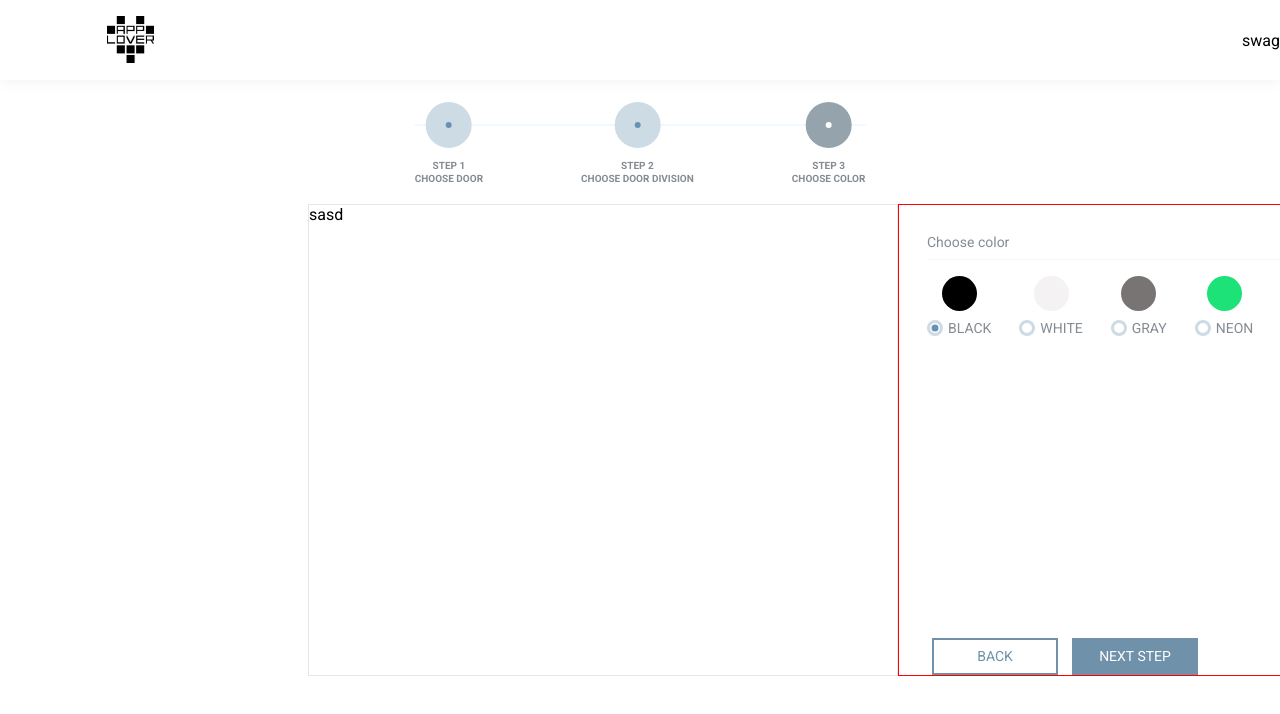
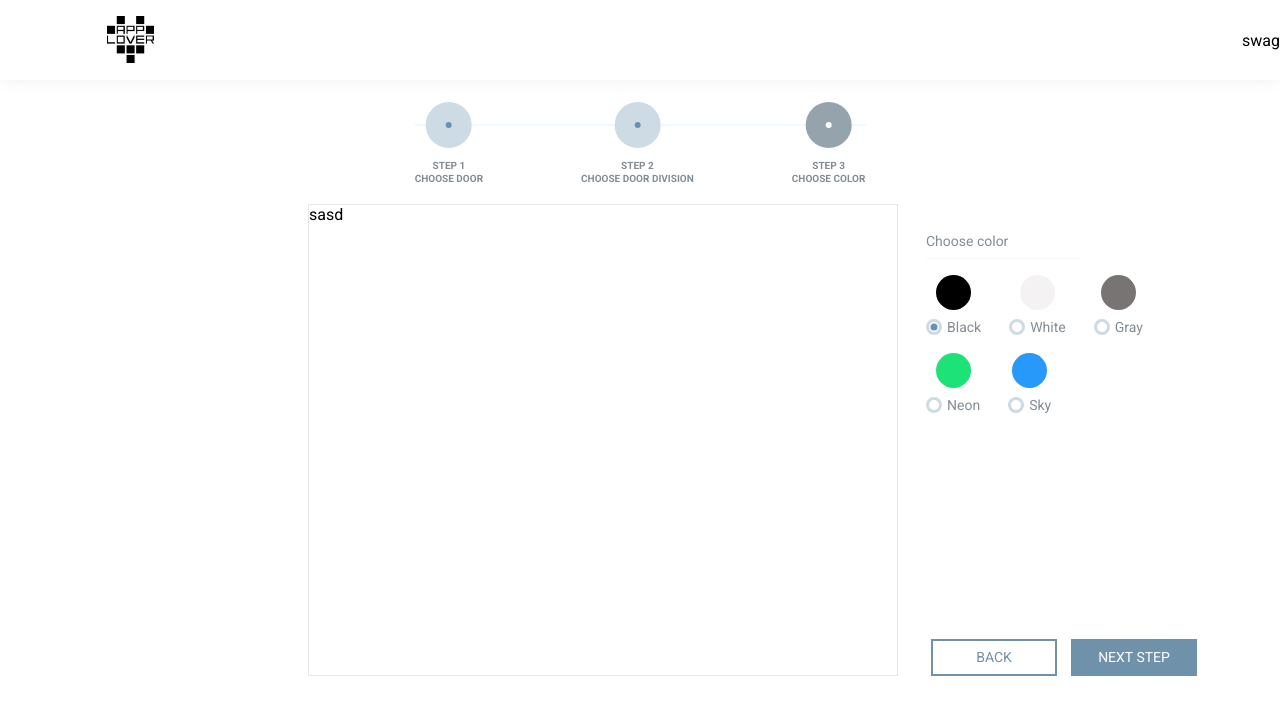
Before and after one commit to arturbien/the-doors, a React (Create React App) app: page / in a window 1280 px wide. Shown: the top 714 px of the page. Built offline with nearby package versions, Linux system fonts and the light colour scheme.

Commit message:
extracted ColorsSelect

```diff
--- /dev/null
+++ b/src/config.js
@@ -0,0 +1,11 @@
+export const DOOR_TYPES = {
+  SINGLE: "SINGLE",
+  DOUBLE: "DOUBLE"
+};
+export const COLORS = {
+  BLACK: { value: "#000000", name: "Black" },
+  WHITE: { value: "#F4F2F2", name: "White" },
+  GRAY: { value: "#797474", name: "Gray" },
+  NEON: { value: "#1DE278", name: "Neon" },
+  SKY: { value: "#2699FB", name: "Sky" }
+};
--- a/src/index.css
+++ b/src/index.css
@@ -1,4 +1,6 @@
 @import-normalize;
+
+/* reset problematic styles */
 
 html,
 body {
--- /dev/null
+++ b/src/pages/Design/ColorsSelect.js
@@ -0,0 +1,51 @@
+import React from "react";
+import styled from "styled-components";
+
+import Radio from "../../shared/Radio";
+import LabelText from "../../shared/LabelText";
+
+const Colors = styled.div`
+  display: flex;
+  flex-wrap: wrap;
+`;
+const ColorOption = styled.div`
+  display: flex;
+  flex-direction: column;
+  align-items: center;
+  margin-top: 10px;
+  margin-right: 28px;
+`;
+const ColorPreview = styled.span`
+  display: inline-block;
+  height: 35px;
+  width: 35px;
+  border-radius: 50%;
+  background: ${({ color }) => color};
+`;
+
+// colors = [{ name: "Black", value: "#000000" }];
+// activeColor =  "#000000";
+
+const ColorSelect = ({ colors, activeColor, onChange }) => {
+  return (
+    <Colors>
+      {colors.map(color => (
+        <ColorOption key={color.value}>
+          <ColorPreview
+            color={color.value}
+            onClick={() => onChange(color.value)}
+          />
+          <Radio
+            onChange={() => onChange(color.value)}
+            value={color.value}
+            checked={color.value === activeColor}
+            // name="type"
+            label={<LabelText>{color.name}</LabelText>}
+          />
+        </ColorOption>
+      ))}
+    </Colors>
+  );
+};
+
+export default ColorSelect;
--- a/src/pages/Design/Design.js
+++ b/src/pages/Design/Design.js
@@ -4,6 +4,10 @@ import styled from "styled-components";
 import { connect } from "react-redux";
 import { login } from "../../store/actions/user";
 import { dismissLoginError } from "../../store/actions/errors";
+
+import { DOOR_TYPES, COLORS } from "../../config";
+
+import ColorsSelect from "./ColorsSelect";
 
 import AppBar from "../../shared/AppBar";
 import RectButton from "../../shared/RectButton";
@@ -37,9 +41,7 @@ const Sidebar = styled.aside`
   flex-direction: column;
   justify-content: space-between;
   height: 100%;
-  padding: 0 28px;
-
-  border: 1px solid red;
+  padding-left: 28px;
 `;
 const Text = styled.span`
   font-size: 14px;
@@ -47,7 +49,7 @@ const Text = styled.span`
   color: #848c93;
   font-weight: normal;
 `;
-const StepperNavigation = styled.nav`
+const SettingsNav = styled.nav`
   display: inline-flex;
   padding-left: 5px;
 
@@ -62,7 +64,13 @@ const Field = styled.div`
   padding: 3px 0;
 `;
 const Fieldset = styled.fieldset`
+  display: inline-block;
   margin-top: 28px;
+
+  width: 280px;
+  ${Divider} {
+    max-width: 153px;
+  }
 `;
 const TypeSettings = styled(Fieldset)``;
 const StructureSettings = styled(Fieldset)`
@@ -85,43 +93,17 @@ const ColorSettings = styled(Fieldset)``;
 const Suffix = styled(Text)`
   margin-left: 5px;
 `;
-const ColorSelect = styled.div`
-  display: flex;
-  flex-wrap: wrap;
-`;
-const ColorOption = styled.div`
-  display: flex;
-  flex-direction: column;
-  align-items: center;
-  margin-top: 10px;
-  margin-right: 28px;
-  /* width: 33%; */
-`;
-const ColorPreview = styled.span`
-  display: inline-block;
-  height: 35px;
-  width: 35px;
-  border-radius: 50%;
-  background: ${({ color }) => color};
-`;
-// TODO programatically add DOOR_TYPES options etc
-const DOOR_TYPES = {
-  SINGLE: "SINGLE",
-  DOUBLE: "DOUBLE"
-};
-const COLORS = {
-  BLACK: "#000000",
-  WHITE: "#F4F2F2",
-  GRAY: "#797474",
-  NEON: "#1DE278",
-  SKY: "#2699FB"
-};
+
 const Design = ({ login, loading, error, dismissLoginError }) => {
   const [step, setStep] = useState(2);
   const [doorType, setDoorType] = useState(DOOR_TYPES.SINGLE);
-  const [color, setColor] = useState(COLORS.BLACK);
+  const [color, setColor] = useState(COLORS.BLACK.value);
 
-  const steps = ["STEP 1", "STEP 2", "STEP 3"];
+  const steps = [
+    `step 1\nchoose door`,
+    "step 2\nchoose door division",
+    "step 3\nchoose color"
+  ];
   const handleChangeStep = index => {
     if (index !== step && index >= 0 && index <= steps.length - 1) {
       setStep(index);
@@ -130,22 +112,12 @@ const Design = ({ login, loading, error, dismissLoginError }) => {
   const handleChangeType = e => {
     setDoorType(e.target.value);
   };
-  const handleChangeColor = e => {
-    const newColor = e.target.value;
-    if (newColor !== color) {
-      setColor(e.target.value);
-    }
-  };
   return (
     <>
       <AppBar right={"swag"} />
       <Main>
         <Stepper
-          steps={[
-            `step 1\nchoose door`,
-            "step 2\nchoose door division",
-            "step 3\nchoose color"
-          ]}
+          steps={steps}
           activeStep={step}
         />
 
@@ -201,7 +173,6 @@ const Design = ({ login, loading, error, dismissLoginError }) => {
                 </>
               )}
               {step === 1 && (
-                <>
                 <StructureSettings>
                   <Text as="legend">{"Door division"}</Text>
                   <Divider />
@@ -219,35 +190,20 @@ const Design = ({ login, loading, error, dismissLoginError }) => {
                     <SpinnerInput value={120} max={100} name="posts" />
                   </Field>
                 </StructureSettings>
-                </>
               )}
               {step === 2 && (
-                <>
                 <ColorSettings>
                   <Text as="legend">{"Choose color"}</Text>
                   <Divider />
-                    <ColorSelect>
-                      {Object.keys(COLORS).map(colorName => (
-                        <ColorOption key={colorName}>
-                          <ColorPreview
-                            color={COLORS[colorName]}
-                            onClick={() => setColor(COLORS[colorName])}
+                  <ColorsSelect
+                    colors={Object.keys(COLORS).map(colorID => COLORS[colorID])}
+                    activeColor={color}
+                    onChange={setColor}
                   />
-                          <Radio
-                            onChange={handleChangeColor}
-                            value={COLORS[colorName]}
-                            checked={color === COLORS[colorName]}
-                            // name="type"
-                            label={<Text>{colorName}</Text>}
-                          />
-                        </ColorOption>
-                      ))}
-                    </ColorSelect>
                 </ColorSettings>
-                </>
               )}
             </div>
-            <StepperNavigation>
+            <SettingsNav>
               {step > 0 && (
                 <RectButton onClick={() => handleChangeStep(step - 1)}>
                   back
@@ -256,7 +212,7 @@ const Design = ({ login, loading, error, dismissLoginError }) => {
               <RectButton onClick={() => handleChangeStep(step + 1)} primary>
                 next step
               </RectButton>
-            </StepperNavigation>
+            </SettingsNav>
           </Sidebar>
         </Configurator>
       </Main>
--- /dev/null
+++ b/src/shared/LabelText.js
@@ -0,0 +1,8 @@
+import styled from "styled-components";
+
+export default styled.span`
+  font-size: 14px;
+  line-height: 19px;
+  color: #848c93;
+  font-weight: normal;
+`;
--- a/src/store/actions/actionTypes.js
+++ b/src/store/actions/actionTypes.js
@@ -6,3 +6,10 @@ export const LOGIN_ERROR_DISMISS = "LOGIN_ERROR_DISMISS";
 export const LOGOUT_REQUEST = "LOGOUT_REQUEST";
 export const LOGOUT_SUCCESS = "LOGOUT_SUCCESS";
 export const LOGOUT_ERROR = "LOGOUT_ERROR";
+
+export const SET_DOOR_WIDTH = "SET_DOOR_WIDTH";
+export const SET_DOOR_HEIGHT = "SET_DOOR_HEIGHT";
+export const SET_DOOR_COLOR = "SET_DOOR_COLOR";
+export const SET_DOOR_POSTS = "SET_DOOR_POSTS";
+export const SET_DOOR_BEAMS = "SET_DOOR_BEAMS";
+export const SET_DOOR_TYPE = "SET_DOOR_TYPE";
--- /dev/null
+++ b/src/store/actions/configurator.js
@@ -0,0 +1,24 @@
+import {
+  SET_DOOR_WIDTH,
+  SET_DOOR_HEIGHT,
+  SET_DOOR_COLOR,
+  SET_DOOR_POSTS,
+  SET_DOOR_BEAMS,
+  SET_DOOR_TYPE
+} from "./actionTypes";
+
+export const setDoorWidth = width => ({ type: SET_DOOR_WIDTH, payload: width });
+export const setDoorHeight = height => ({
+  type: SET_DOOR_HEIGHT,
+  payload: height
+});
+export const setDoorColor = color => ({ type: SET_DOOR_COLOR, payload: color });
+export const setDoorPosts = number => ({
+  type: SET_DOOR_POSTS,
+  payload: number
+});
+export const setDoorBeams = number => ({
+  type: SET_DOOR_BEAMS,
+  payload: number
+});
+export const setDoorType = type => ({ type: SET_DOOR_TYPE, payload: type });
--- /dev/null
+++ b/src/store/reducers/configurator.js
@@ -0,0 +1,55 @@
+import {
+  SET_DOOR_WIDTH,
+  SET_DOOR_HEIGHT,
+  SET_DOOR_COLOR,
+  SET_DOOR_POSTS,
+  SET_DOOR_BEAMS,
+  SET_DOOR_TYPE
+} from "../actions/actionTypes";
+
+import { COLORS, DOOR_TYPES } from "../../config";
+
+const initialState = {
+  width: 120,
+  height: 240,
+  color: COLORS.BLACK,
+  posts: 2,
+  beams: 4,
+  type: DOOR_TYPES.SINGLE
+};
+
+const stateMap = {
+  SET_DOOR_WIDTH: "width",
+  SET_DOOR_HEIGHT: "height",
+  SET_DOOR_COLOR: "color",
+  SET_DOOR_POSTS: "posts",
+  SET_DOOR_BEAMS: "beams",
+  SET_DOOR_TYPE: "type"
+};
+
+const configuratorReducer = (state = initialState, action) => {
+  switch (action.type) {
+    case SET_DOOR_WIDTH:
+      const newWidth = action.payload;
+      return { ...state, width: newWidth };
+    case SET_DOOR_HEIGHT:
+      const newHeight = action.payload;
+      return { ...state, height: newHeight };
+    case SET_DOOR_COLOR:
+      const newColor = action.payload;
+      return { ...state, color: newColor };
+    case SET_DOOR_POSTS:
+      const newPosts = action.payload;
+      return { ...state, posts: newPosts };
+    case SET_DOOR_BEAMS:
+      const newBeams = action.payload;
+      return { ...state, beams: newBeams };
+    case SET_DOOR_TYPE:
+      const newType = action.payload;
+      return { ...state, type: newType };
+    default:
+      return state;
+  }
+};
+
+export default configuratorReducer;
--- a/src/store/reducers/rootReducer.js
+++ b/src/store/reducers/rootReducer.js
@@ -1,13 +1,15 @@
 import { combineReducers } from "redux";
 
 import userReducer from "./user";
+import errorsReducer from "./errors";
 import loadingReducer from "./loading";
-import errorsReducer from "./errors";
+import configuratorReducer from "./configurator";
 
 const rootReducer = combineReducers({
   user: userReducer,
+  errors: errorsReducer,
   loading: loadingReducer,
-  errors: errorsReducer
+  configurator: configuratorReducer
 });
 
 export default rootReducer;
```
Also changed, not shown: src/shared/Fieldset.js (+8 -0 lines), 1 other file (tests, documents, lock files or other folders). Lines whose indentation alone changed are shown as unchanged.
